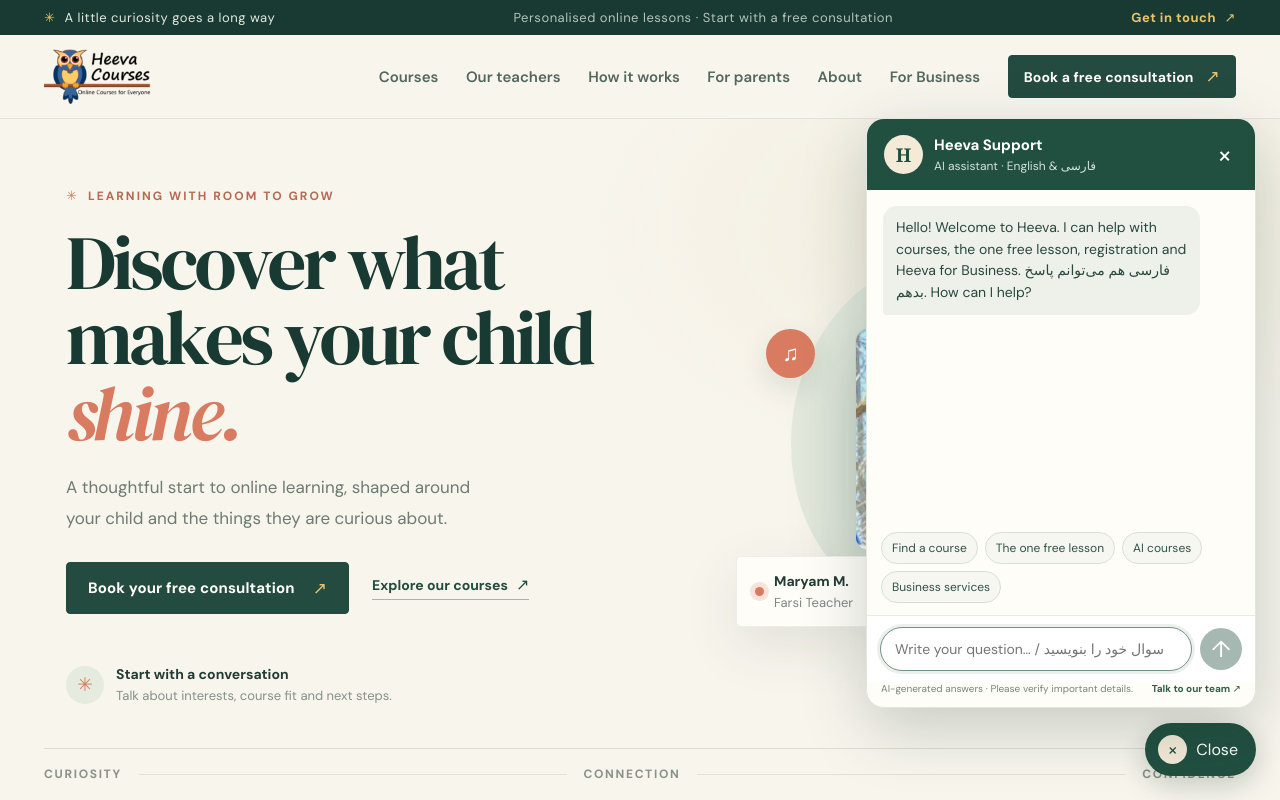
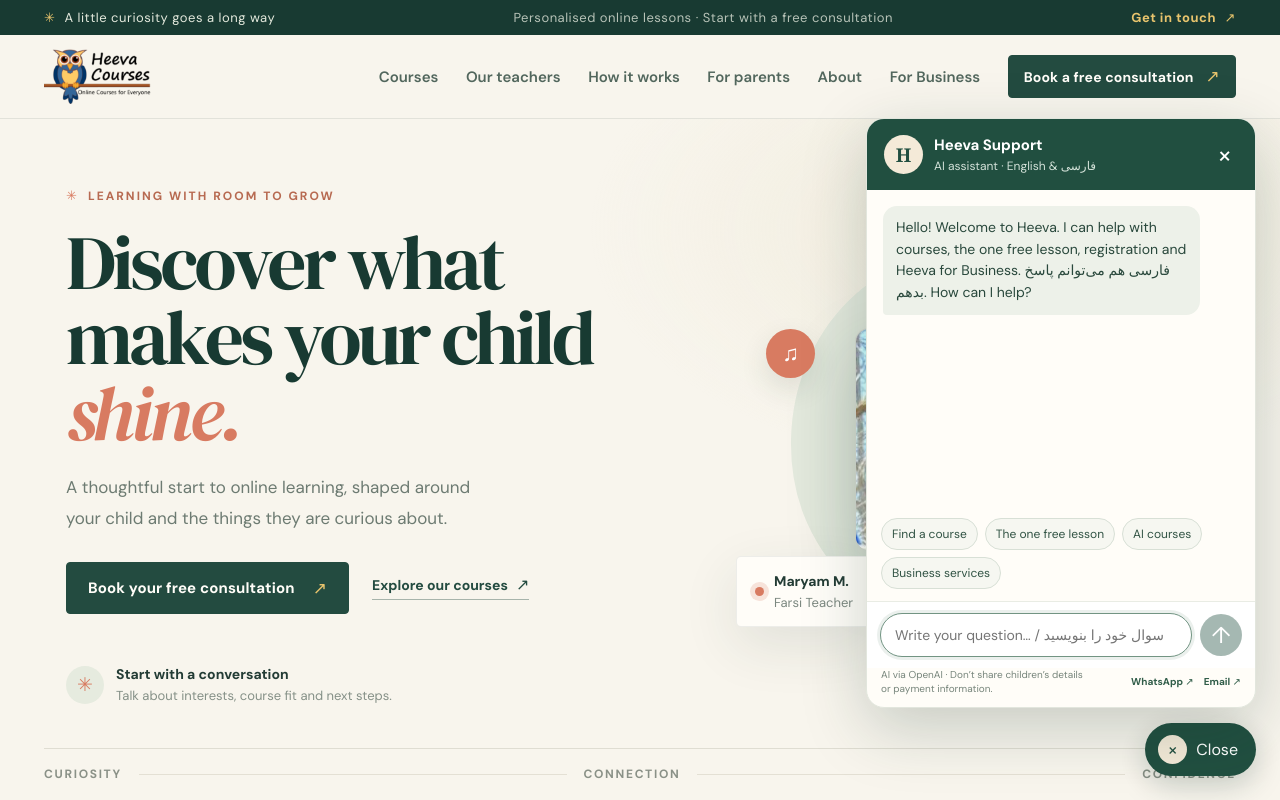
Before and after one commit to Shabdiz302/heeva-frontend, a React (Vite) app: page / in a window 1280 px wide. Both pictures are taken after a click on the button "Open Heeva Support chat". Shown: the top 800 px of the page. Built offline with nearby package versions, Linux system fonts and the light colour scheme.

Commit message:
Add privacy disclosure and email handover to Heeva chat

```diff
--- a/src/components/HeevaChat.jsx
+++ b/src/components/HeevaChat.jsx
@@ -127,8 +127,11 @@ export default function HeevaChat() {
             <button type="submit" disabled={sending || !text.trim()} aria-label="Send message">↑</button>
           </form>
           <div className="heeva-chat-footer">
-            <span>AI-generated answers · Please verify important details.</span>
-            <a href={waUrl} target="_blank" rel="noreferrer">Talk to our team ↗</a>
+            <span>AI via OpenAI · Don’t share children’s details or payment information.</span>
+            <span className="heeva-chat-handover">
+              <a href={waUrl} target="_blank" rel="noreferrer">WhatsApp ↗</a>
+              <a href={`mailto:${contact.email}`}>Email ↗</a>
+            </span>
           </div>
         </section>
       )}
--- a/src/components/heeva-chat.css
+++ b/src/components/heeva-chat.css
@@ -25,3 +25,5 @@
 .heeva-chat-footer{display:flex;justify-content:space-between;gap:8px;padding:0 14px 12px;color:#77857b;font-size:10px}
 .heeva-chat-footer a{color:#315d49;text-decoration:none;font-weight:700;white-space:nowrap}
 @media(max-width:540px){.heeva-chat-root{right:12px;bottom:12px}.heeva-chat-panel{right:-2px;bottom:62px;height:min(620px,calc(100dvh - 90px))}.heeva-chat-launcher{padding:10px 14px 10px 11px}}
+
+.heeva-chat-handover{display:flex;gap:10px;white-space:nowrap}.heeva-chat-footer{align-items:center}.heeva-chat-footer>span{max-width:58%;line-height:1.35}
```
